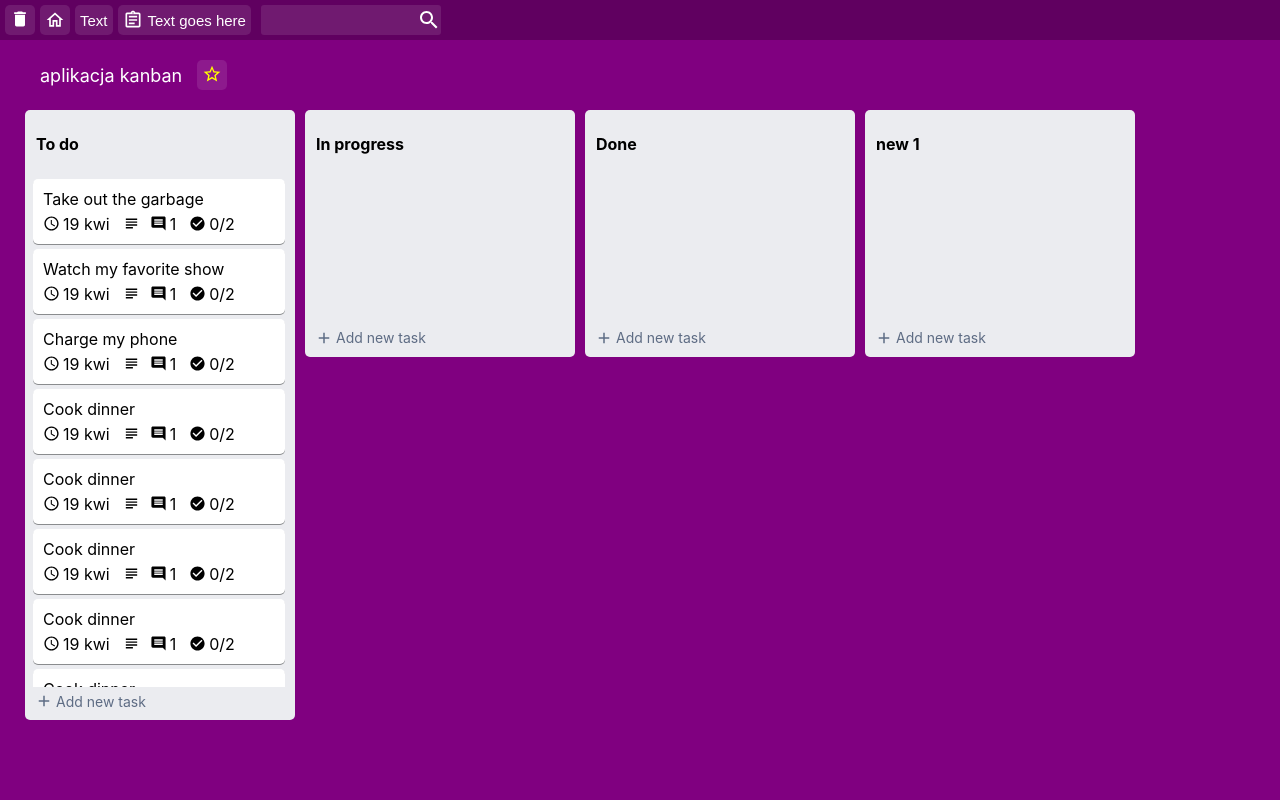
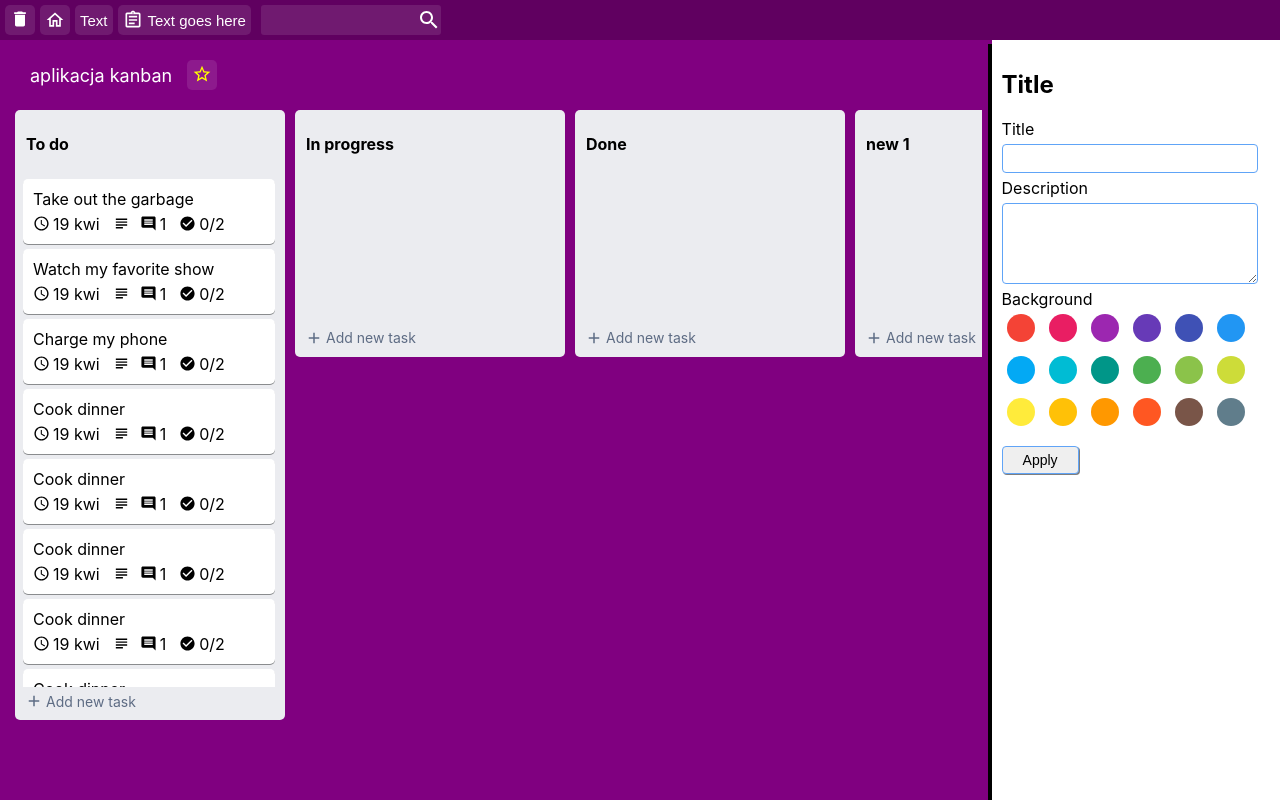
Before and after one commit to agalem/project-management-app, a React (Create React App) app: page / in a window 1280 px wide. Built offline with nearby package versions, Linux system fonts and the light colour scheme.

Commit message:
Added react-color and react-toastify

```diff
--- a/package.json
+++ b/package.json
@@ -12,9 +12,11 @@
     "prop-types": "^15.7.2",
     "react": "^16.12.0",
     "react-beautiful-dnd": "^12.2.0",
+    "react-color": "^2.18.0",
     "react-dom": "^16.12.0",
     "react-router-dom": "^5.1.2",
     "react-scripts": "3.4.0",
+    "react-toastify": "^5.5.0",
     "styled-components": "^5.0.1"
   },
   "scripts": {
--- a/src/App.js
+++ b/src/App.js
@@ -4,6 +4,8 @@ import {BrowserRouter as Router, Route, Redirect, Switch} from "react-router-dom
 import NavBar from "./components/NavBar/NavBar";
 import BoardPage from "./pages/BoardPage";
 
+import 'react-toastify/dist/ReactToastify.min.css';
+import {toast, ToastContainer} from "react-toastify";
 
 function App() {
   return (
@@ -15,6 +17,7 @@ function App() {
               </Route>
               <Redirect to={"/"}/>
           </Switch>
+          <ToastContainer position={toast.POSITION.BOTTOM_RIGHT}/>
       </Router>
   );
 }
--- a/src/components/BoardElements/Card.jsx
+++ b/src/components/BoardElements/Card.jsx
@@ -47,7 +47,7 @@ const TaskList = styled.div`
         width: 8px;
     }
     &::-webkit-scrollbar-track-piece {
-        background-color: rgba(9,30,66,.08);
+        background-color: ${props => props.isScrollable ? 'rgba(9,30,66,.08)' : 'transparent'};
         border-radius: 5px;
     }
     &::-webkit-scrollbar-thumb {
@@ -115,6 +115,7 @@ const Card = (props) => {
             <Droppable droppableId={column.id}>
                 {(provided, snapshot) => (
                     <TaskList
+                        isScrollable={tasks.length > 2 ? 1 : 0}
                         ref={provided.innerRef}
                         isDraggingOver={snapshot.isDraggingOver}
                         {...provided.droppableProps}
--- a/src/components/SlideMenu/SlideMenu.jsx
+++ b/src/components/SlideMenu/SlideMenu.jsx
@@ -1,14 +1,90 @@
-import React from "react";
+import React, {useState} from "react";
 import styled from "styled-components";
 
+import { ToastContainer, toast } from 'react-toastify';
+import { CirclePicker } from 'react-color';
+
 const MenuContainer = styled.div`
-    display: none;
+    position: relative;
+    width: 380px;
+    height: 100%;
+    background-color: #fff;
+    top: -10px;
+    right: -10px;
+    margin: 0;
+    padding:0;
+    box-shadow: -4px 4px #000;
+    padding: 10px;
+`;
+
+const TextInput = styled.input`
+    display: block;
+    margin: 5px 0;
+    height: 25px;
+    width: 250px;
+    border: 1px solid #60a4f7;
+    border-radius: 4px;
+`;
+
+const TextArea = styled.textarea`
+    display: block;
+    margin: 5px 0;
+    height: 75px;
+    width: 250px;
+    border: 1px solid #60a4f7;
+    border-radius: 4px;
+`;
+
+const StyledCirclePicker = styled(CirclePicker)`
+    margin: 5px;
+`;
+
+const SubmitBtn = styled.input`
+    display: block;
+    width: auto;
+    margin-top: 20px;
+    padding: 5px 20px;
+    font-size: 14px;
+    border-radius: 4px;
+    border: 1px solid #60a4f7;
+    box-shadow: 1px 1px rgba(0,0,0,0.5);
+    cursor: pointer;
+    position: relative;
+    &:hover {
+        box-shadow: none;
+    }
 `;
 
 const SlideMenu = () => {
+    const [titleValue, setTitleValue] = useState("");
+
+    const handleChange = () =>{
+
+    };
+
+    const handleSubmit = (e) => {
+        e.preventDefault();
+        toast("Submitted");
+    };
+
     return (
         <MenuContainer>
-
+            <h2>Title</h2>
+            <form onSubmit={handleSubmit}>
+                <label>
+                    Title
+                    <TextInput type="text" value={titleValue} onChange={handleChange} />
+                </label>
+                <label>
+                    Description
+                    <TextArea />
+                </label>
+                <label>
+                    Background
+                    <StyledCirclePicker/>
+                </label>
+                <SubmitBtn type="submit" value="Apply" />
+            </form>
         </MenuContainer>
     )
 };
--- a/src/pages/BoardPage.jsx
+++ b/src/pages/BoardPage.jsx
@@ -10,18 +10,21 @@ import {DragDropContext} from "react-beautiful-dnd";
 import {initial} from "../initial-data";
 
 const PageContainer = styled.div`
-    min-height: calc(100vh - 50px);
-    height: fit-content;
+    height: calc(100vh - 50px);
     min-width: 100%;
-    width: 100vw;
+    width: fit-content;
+    max-width: 100vw;
+    overflow: hidden;
     margin: 0;
     padding: 50px 10px 0 10px;
     background-color: purple;
+    display: flex;
+    flex-direction: row;
 `;
 
 const Content = styled.div`
-    padding-right:40px;
-    padding-left: 10px;
+    width: 100%;
+    overflow-x: scroll;
 `;
 
 const CardsContainer = styled.div`
```
Also changed, not shown: 1 other file (tests, documents, lock files or other folders).
